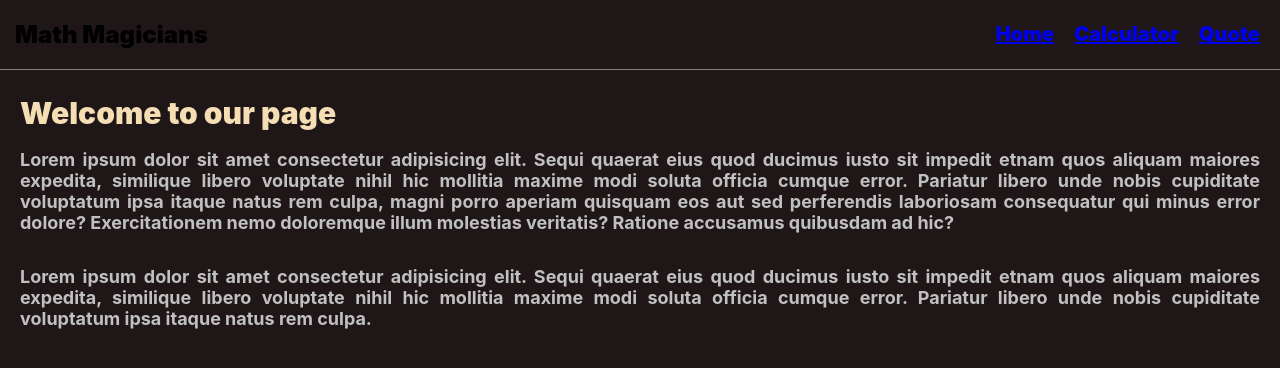
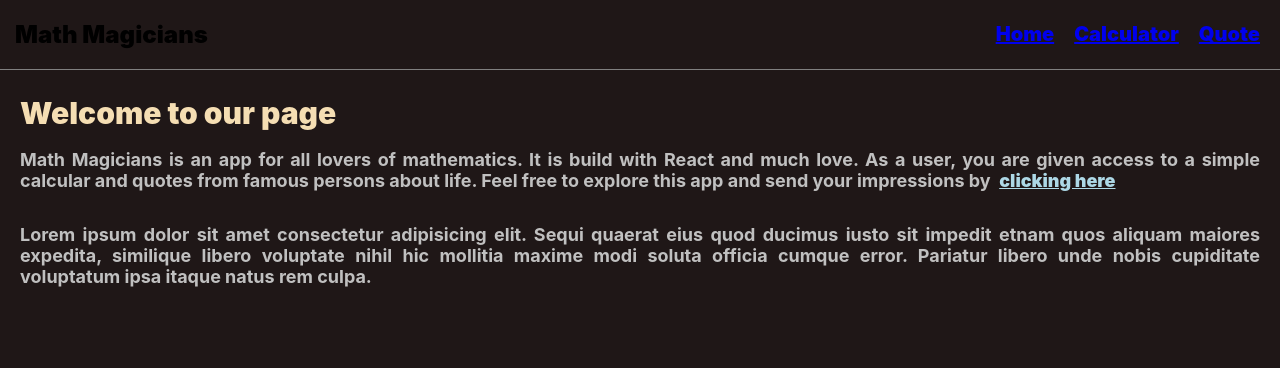
Before and after one commit to dazehinn/Math-Magicians-App, a React (Create React App) app: page / in a window 1280 px wide. Shown: the top 368 px of the page. Built offline with nearby package versions, Linux system fonts and the light colour scheme.

Commit message:
Edit welcome text

```diff
--- a/src/routes/Home.js
+++ b/src/routes/Home.js
@@ -4,12 +4,10 @@ const Home = () => (
   <div className={styles.main}>
     <h2>Welcome to our page</h2>
     <p>
-      Lorem ipsum dolor sit amet consectetur adipisicing elit. Sequi quaerat eius quod ducimus iusto
-      sit impedit etnam quos aliquam maiores expedita, similique libero voluptate nihil hic mollitia
-      maxime modi soluta officia cumque error. Pariatur libero unde nobis cupiditate voluptatum
-      ipsa itaque natus rem culpa, magni porro aperiam quisquam eos aut sed perferendis laboriosam
-      consequatur qui minus error dolore? Exercitationem nemo doloremque illum molestias veritatis?
-      Ratione accusamus quibusdam ad hic?
+      Math Magicians is an app for all lovers of mathematics. It is build with React and much love.
+      As a user, you are given access to a simple calcular and quotes from famous persons about
+      life. Feel free to explore this app and send your impressions by &nbsp;
+      <a href style={{ color: 'lightblue', textDecoration: 'underline' }}>clicking here</a>
     </p>
     <p>
       Lorem ipsum dolor sit amet consectetur adipisicing elit. Sequi quaerat eius quod ducimus iusto
```
